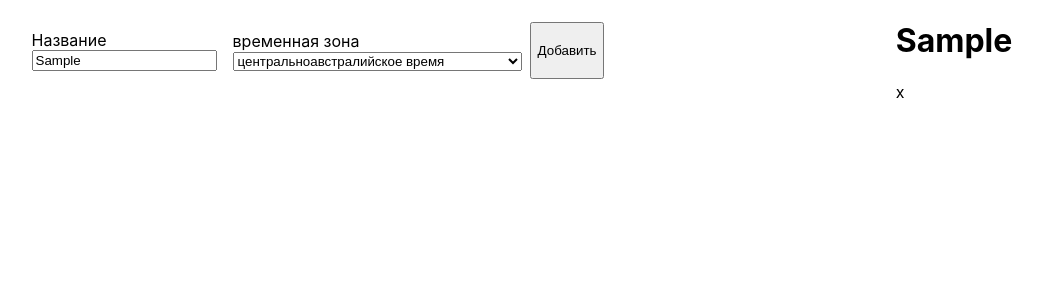
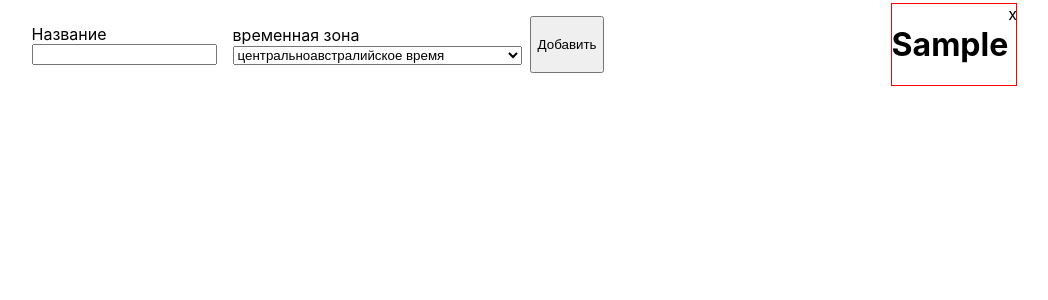
Before and after one commit to laps78/worldWideClock, a React (Create React App) app: page / in a window 1280 px wide. Both pictures are taken after typing "Sample" into the empty fields and a click on the button "Добавить". Shown: the top 300 px of the page, without its empty margins (14-1062 px from the left). Built offline with nearby package versions, Linux system fonts and the light colour scheme.

Commit message:
Layouts fixed. TODO: make X useful

```diff
--- a/src/App.css
+++ b/src/App.css
@@ -36,8 +36,24 @@
 }
 
 /* clocks' CSS styles */
+.Clocks__container {
+  width: 20%;
+  display: flex;
+  flex-direcion: column;
+  justify-content: center;
+  align-items: center;
+  border: 1px solid red;
+}
+
+.Clocks__header {
+  width: 100%;
+  display: flex;
+  flex-wrap: nowrap;
+  justify-content: space-between;
+}
+
 .clock {
-  width: 20%;
+  width: 100%;
 }
 
 .clock__hand {
--- a/src/App.js
+++ b/src/App.js
@@ -8,7 +8,7 @@ function App() {
   const ClockTable = ({ children }) => <div className='ClockTable'>{children}</div>;
   const changeState = (newClocks) => setClocks(prevClocks => ([...prevClocks, newClocks]));
   const deleteClocks = (id) => setClocks(prevClocks => [...prevClocks.filter(clock => clock.id !== id)]);
-  const clockGenerator = () => clocks.map(clocksItem => <Clocks key={clocksItem.id} id={clocksItem.id} name={clocksItem.name} timezone={clocksItem.timezone}></Clocks>);
+  const clockGenerator = () => clocks.map(clocksItem => <Clocks key={clocksItem.id} id={clocksItem.id} name={clocksItem.name} timezone={clocksItem.timezone} deleteClocks={deleteClocks}></Clocks>);
 
   return (
     <div className="App">
--- a/src/components/Clocks.js
+++ b/src/components/Clocks.js
@@ -1,6 +1,6 @@
-function Clocks({ id, name, timezone }) {
+function Clocks({ id, name, timezone, deleteClock }) {
 
-  const date = new Date();
+  const date = new Date(Date.UTC());
   let hours = date.getHours();
   const minutes = date.getMinutes();
   const seconds = date.getSeconds();
@@ -14,10 +14,11 @@ function Clocks({ id, name, timezone }) {
   const hoursStartDegree = 360 / 12 * hours + 30 / 60 * minutes + 0.5 / 60 * seconds;
   const clockDeleteHandler = (evt) => {
     console.log("clock delete!");
+    deleteClock(evt.target.dataset.id);
   }
 
   return (
-    <div className="Clocks_container">
+    <div className="Clocks__container">
       <div className="Clocks__header">
         <h1 className="Clocks__title">{name}</h1>
         <span className="Clocks_delete_button" onClick={clockDeleteHandler}>x</span>
--- a/src/components/Form.js
+++ b/src/components/Form.js
@@ -12,6 +12,7 @@ function Form({ changeState }) {
         timezone: evt.target.timezone.value,
       };
       changeState(newValue);
+      evt.target.name.value = '';
     };
   };
 
```
